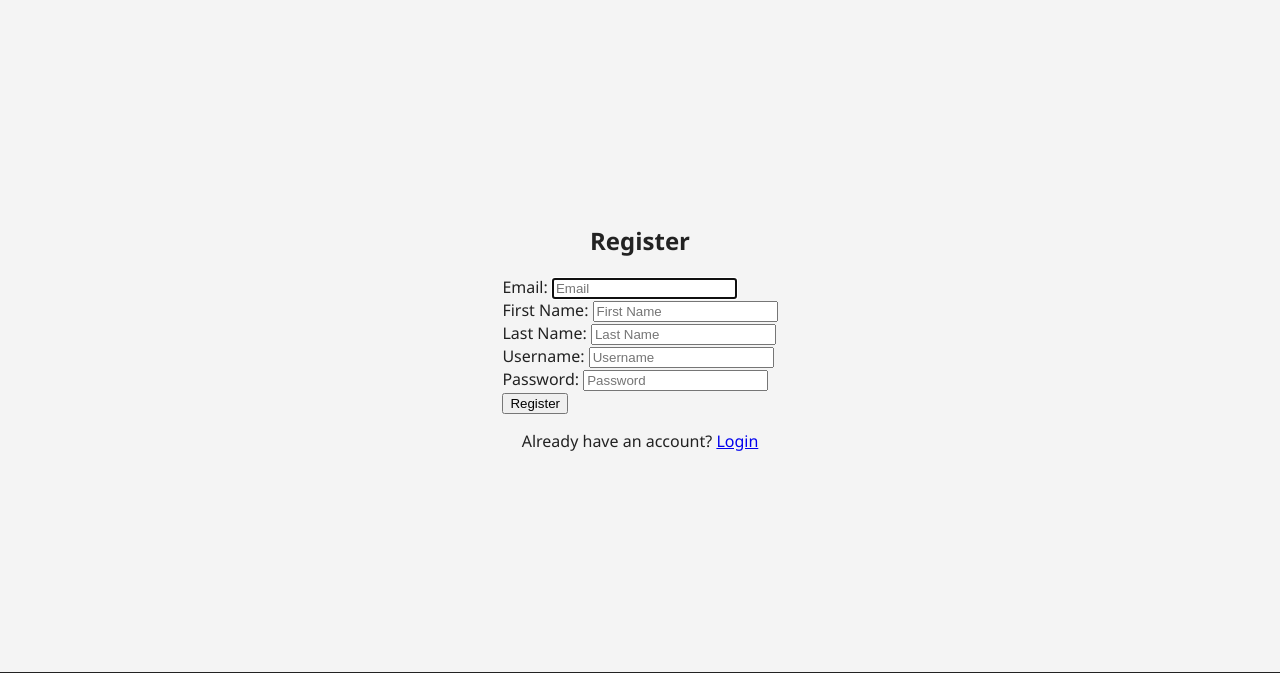
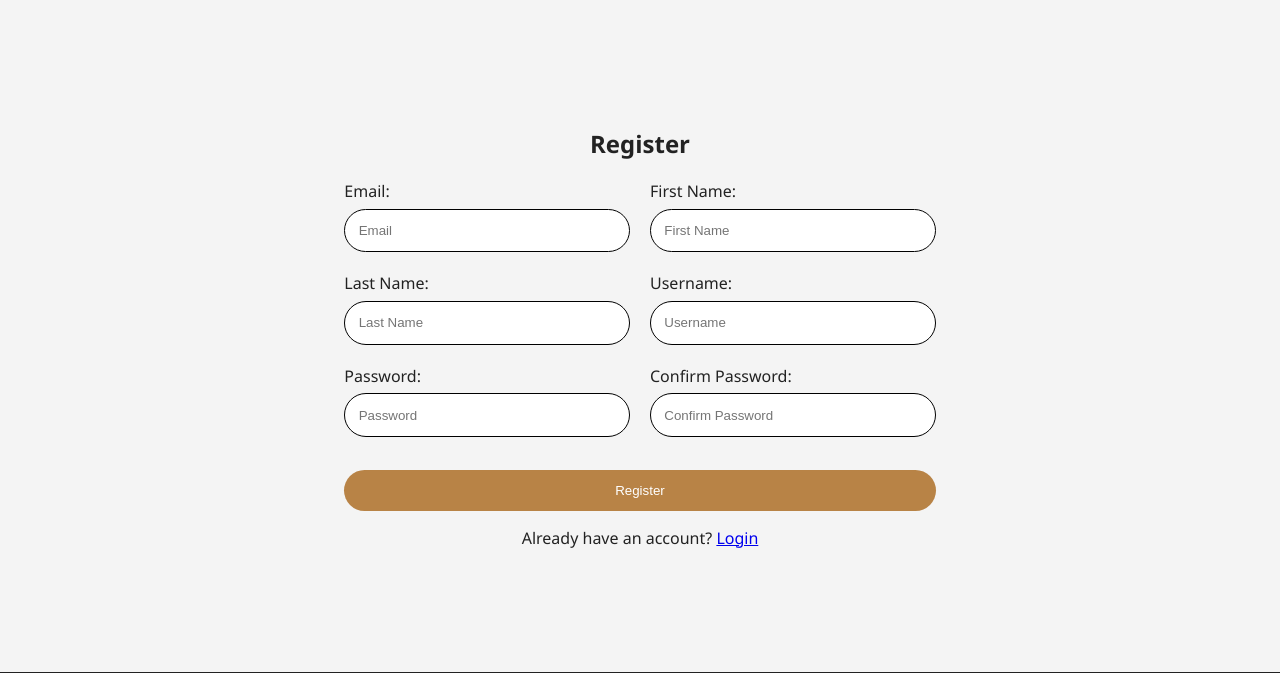
Before and after one commit to Faculty-of-Computing/Get-It, a Flask app: page /auth/signup in a window 1280 px wide. Shown: the part 75-748 px from the top of the page. Run offline with Flask 3, Linux system fonts and the light colour scheme.

Commit message:
Styled all the forms

```diff
--- a/static/styles.css
+++ b/static/styles.css
@@ -591,11 +619,15 @@ footer {
 }
 .btn {
     display: inline-block;
-    padding: 0.5rem 1rem;
-    background-color: #007bff;
+    padding: 0.8rem 1.2rem;
+    background-color: #b88346;
     color: white;
     text-decoration: none;
-    border-radius: 4px;
+    border-radius: 40px;
+    width:100%;
+}
+.btn.btn-lg {
+    width:90%;
 }
 .btn-small {
     padding: 0.25rem 0.5rem;
@@ -667,3 +699,34 @@ footer {
   margin-top: 4px;
   display: block;
 }
+
+input {
+    padding: 1em  7em 1em 1em;
+    border-radius: 30px;
+    outline: none;
+    border: 1px solid #000;
+    margin-top: .5em;
+    margin-bottom: 1.5em;
+}
+
+label {
+    font-weight: 500;
+}
+
+.form-group {
+/* margin-top: 1.5em; */
+}
+
+div.dflex {
+    display: grid;
+    grid-template-columns: 1fr 1fr;
+    column-gap:  20px;
+}
+
+@media only screen and (max-width: 1024px){
+div.dflex {
+    display: grid;
+    grid-template-columns: 1fr;
+    row-gap:  20px;
+}
+}
--- a/templates/account/login.html
+++ b/templates/account/login.html
@@ -6,19 +6,19 @@
 <form method="post">
     {{ form.hidden_tag() }}
 
-    <label for="username">{{ form.username.label }}</label>
+    <label for="username">{{ form.username.label }}</label> <br>
     {{ form.username(size=32, placeholder="Username", title="Enter your username", autofocus=form.username.errors) }}
     {% for error in form.username.errors %}
         <span class="form-error">{{ error }}</span>
     {% endfor %}<br>
 
-    <label for="password">{{ form.password.label }}</label>
+    <label for="password">{{ form.password.label }}</label> <br>
     {{ form.password(size=32, placeholder="Password", title="Enter your password") }}
     {% for error in form.password.errors %}
         <span class="form-error">{{ error }}</span>
     {% endfor %}<br>
 
-    <button type="submit">Login</button>
+    <button type="submit" class="btn">Login</button>
 </form>
 
 <p>Don't have an account? <a href="{{ url_for('auth.register') }}">Register</a></p>
--- a/templates/account/register.html
+++ b/templates/account/register.html
@@ -9,22 +9,38 @@
 {% endif %}
 
 <form method="post">
-  <label for="email">Email:</label>
-  <input type="email" id="email" name="email" required placeholder="Email" title="Enter your Email" autofocus><br>
+  <div class="dflex">
+  <div>
+    <label for="email">Email:</label> <br>
+    <input type="email" id="email" name="email" required placeholder="Email" title="Enter your Email" autofocus><br>
+  </div>
 
-  <label for="first_name">First Name:</label>
-  <input type="text" id="first_name" name="first_name" required placeholder="First Name" title="Enter your first name"><br>
+  <div>
+    <label for="first_name">First Name:</label> <br>
+    <input type="text" id="first_name" name="first_name" required placeholder="First Name" title="Enter your first name"><br>
+  </div>
 
-  <label for="last_name">Last Name:</label>
-  <input type="text" id="last_name" name="last_name" required placeholder="Last Name" title="Enter your last name"><br>
+  <div>
+    <label for="last_name">Last Name:</label> <br>
+    <input type="text" id="last_name" name="last_name" required placeholder="Last Name" title="Enter your last name"><br>
+  </div>
 
-  <label for="username">Username:</label>
-  <input type="text" id="username" name="username" required placeholder="Username" title="Enter your username"><br>
+  <div>
+    <label for="username">Username:</label> <br>
+    <input type="text" id="username" name="username" required placeholder="Username" title="Enter your username"><br>
+  </div>
 
-  <label for="password">Password:</label>
-  <input type="password" id="password" name="password" required placeholder="Password" title="Enter your password"><br>
+  <div>
+    <label for="password">Password:</label> <br>
+    <input type="password" id="password" name="password" required placeholder="Password" title="Enter your password"><br>
+  </div>
+  <div>
+    <label for="password">Confirm Password:</label> <br>
+    <input type="password" required placeholder="Confirm Password" title="Confirm your password"><br>
+  </div>
 
-  <button type="submit">Register</button>
+</div>
+  <button type="submit" class="btn">Register</button>
 </form>
 <p>Already have an account? <a href="{{ url_for('auth.login') }}">Login</a></p>
 {% endblock %}
```
Also changed, not shown: other parts of static/styles.css (+30 -2 lines), templates/cart/cart.html (+8 -5 lines), templates/products/add_product.html (+8 -8 lines).
